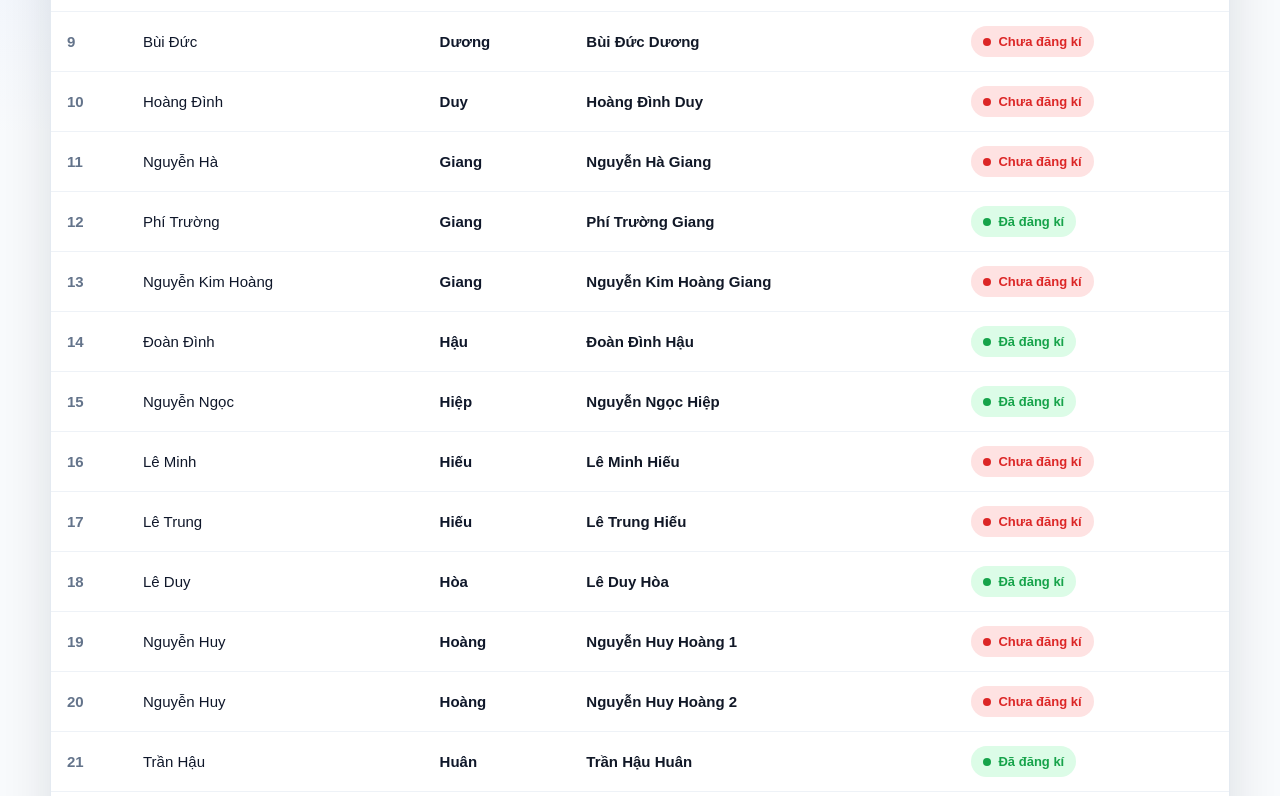
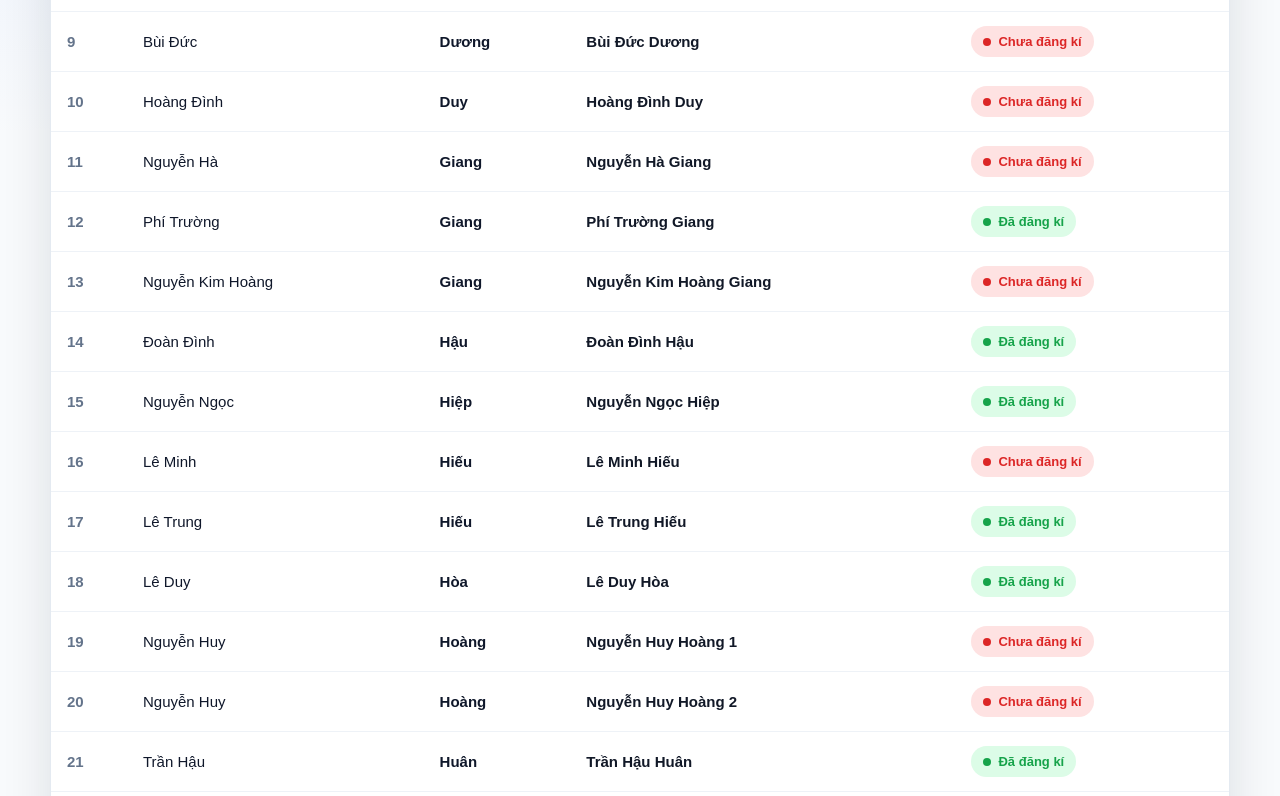
Before and after one commit to game3sss/danhsachdangkidoan, a plain HTML site: page index.html in a window 1280 px wide. Shown: the part 933-1729 px from the top of the page. Drawn offline with Linux system fonts and the light colour scheme.

Commit message:
Update index.html

```diff
--- a/index.html
+++ b/index.html
@@ -491,8 +491,8 @@
     "hoDem": "Lê Trung",
     "ten": "Hiếu",
     "hoTen": "Lê Trung Hiếu",
-    "trangThai": "Chưa đăng kí",
-    "registered": false
+    "trangThai": "Đã đăng kí",
+    "registered": true
   },
   {
     "stt": 18,
```
